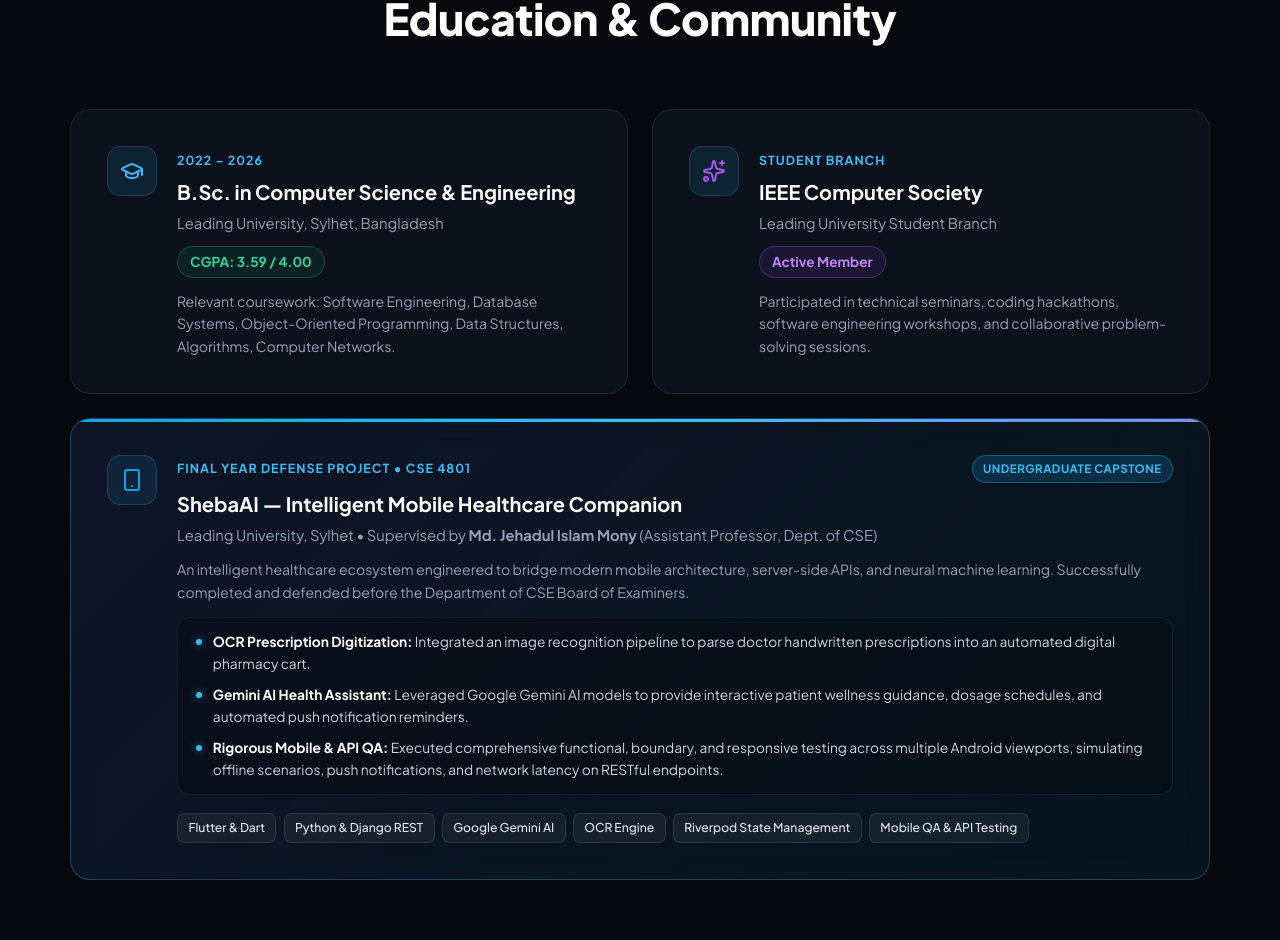
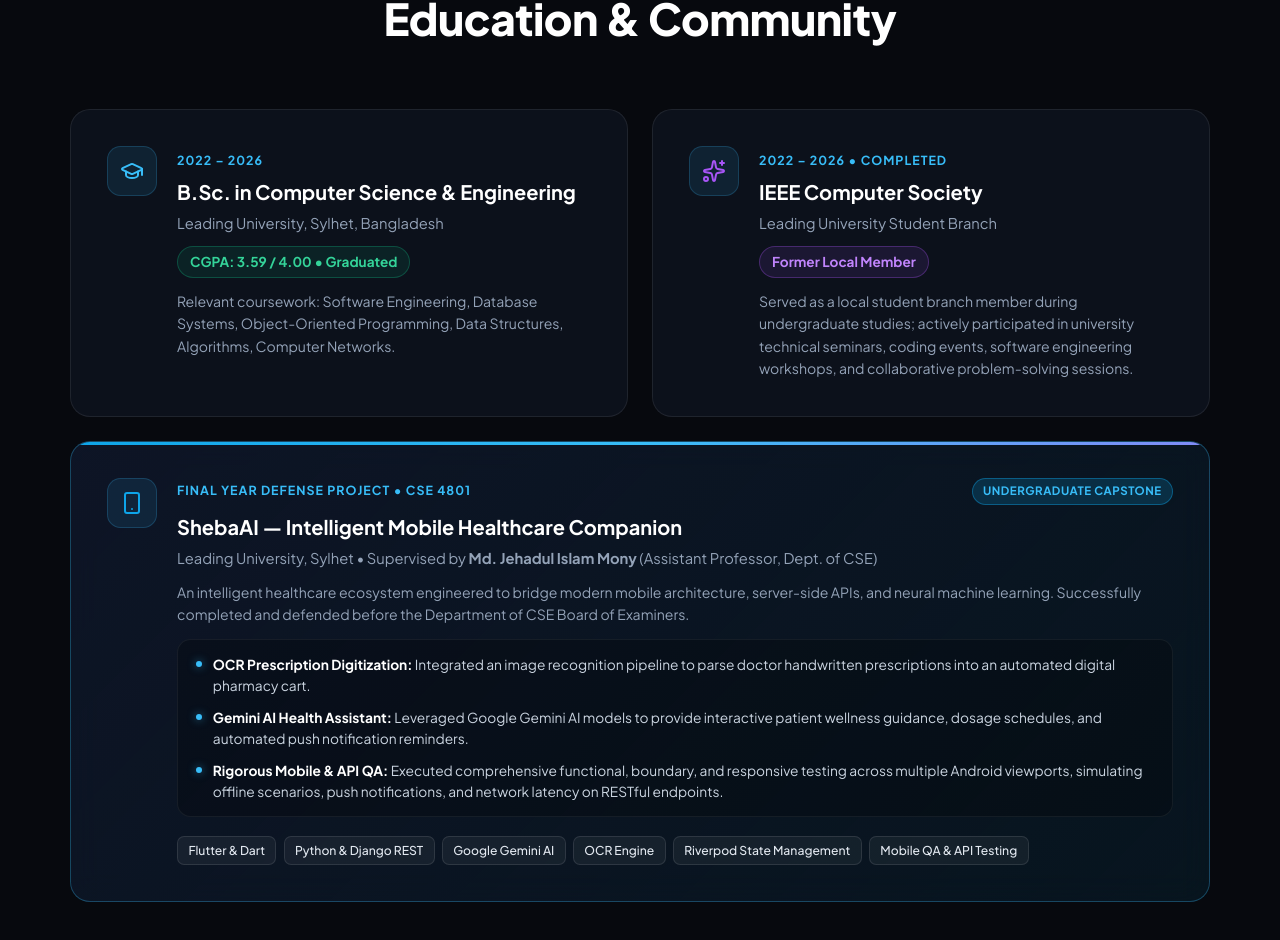
Before and after one commit to sojibahmed007/portfolio_sojib, a React (Vite) app: page / in a window 1280 px wide. Shown: the part 6985-7925 px from the top of the page. Built offline with nearby package versions, Linux system fonts and the light colour scheme; no server answers.

Commit message:
feat: update IEEE Computer Society to Former Local Member and mark B.Sc. graduation completed

```diff
--- a/src/App.jsx
+++ b/src/App.jsx
@@ -1132,7 +1132,7 @@ const App = () => {
               <span className="edu-period">2022 – 2026</span>
               <h3 className="edu-degree">B.Sc. in Computer Science &amp; Engineering</h3>
               <p className="edu-institution">Leading University, Sylhet, Bangladesh</p>
-              <div className="cgpa-pill">CGPA: 3.59 / 4.00</div>
+              <div className="cgpa-pill">CGPA: 3.59 / 4.00 &bull; Graduated</div>
               <p className="edu-note">
                 Relevant coursework: Software Engineering, Database Systems, Object-Oriented Programming, Data Structures, Algorithms, Computer Networks.
               </p>
@@ -1144,12 +1144,12 @@ const App = () => {
               <Sparkles size={24} />
             </div>
             <div>
-              <span className="edu-period">Student Branch</span>
+              <span className="edu-period">2022 – 2026 &bull; Completed</span>
               <h3 className="edu-degree">IEEE Computer Society</h3>
               <p className="edu-institution">Leading University Student Branch</p>
-              <div className="activity-pill">Active Member</div>
+              <div className="activity-pill">Former Local Member</div>
               <p className="edu-note">
-                Participated in technical seminars, coding hackathons, software engineering workshops, and collaborative problem-solving sessions.
+                Served as a local student branch member during undergraduate studies; actively participated in university technical seminars, coding events, software engineering workshops, and collaborative problem-solving sessions.
               </p>
             </div>
           </div>
```
Also changed, not shown: 1 other file (tests, documents, lock files or other folders).
